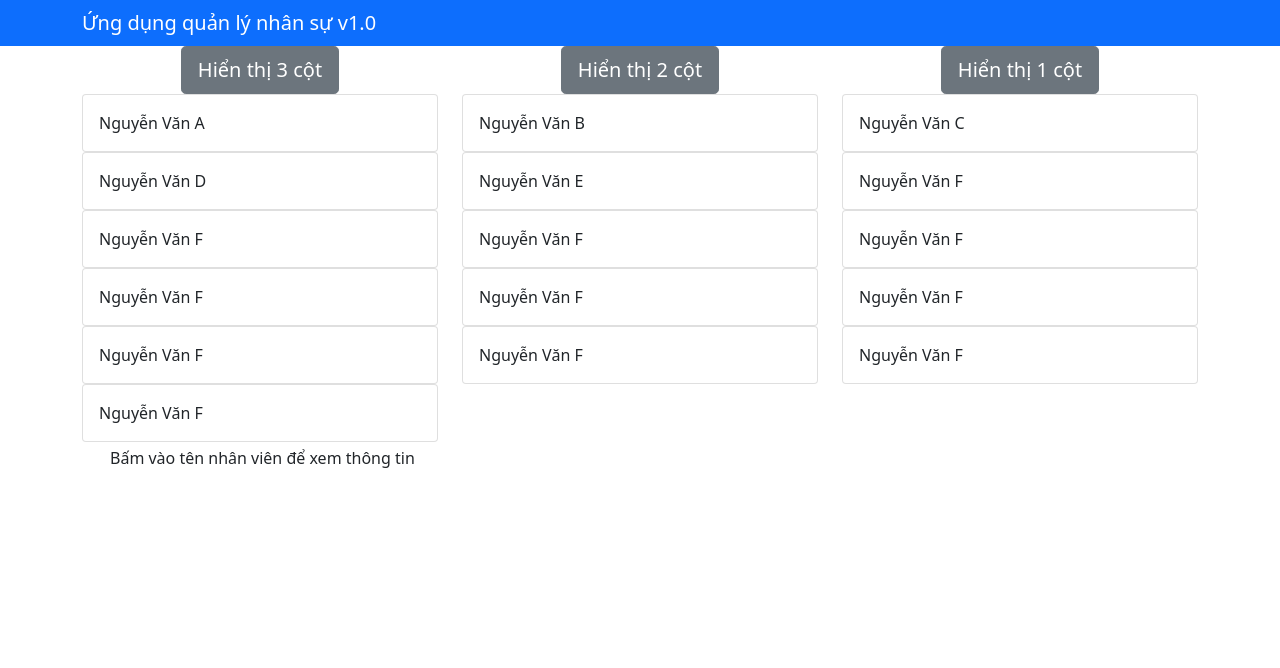
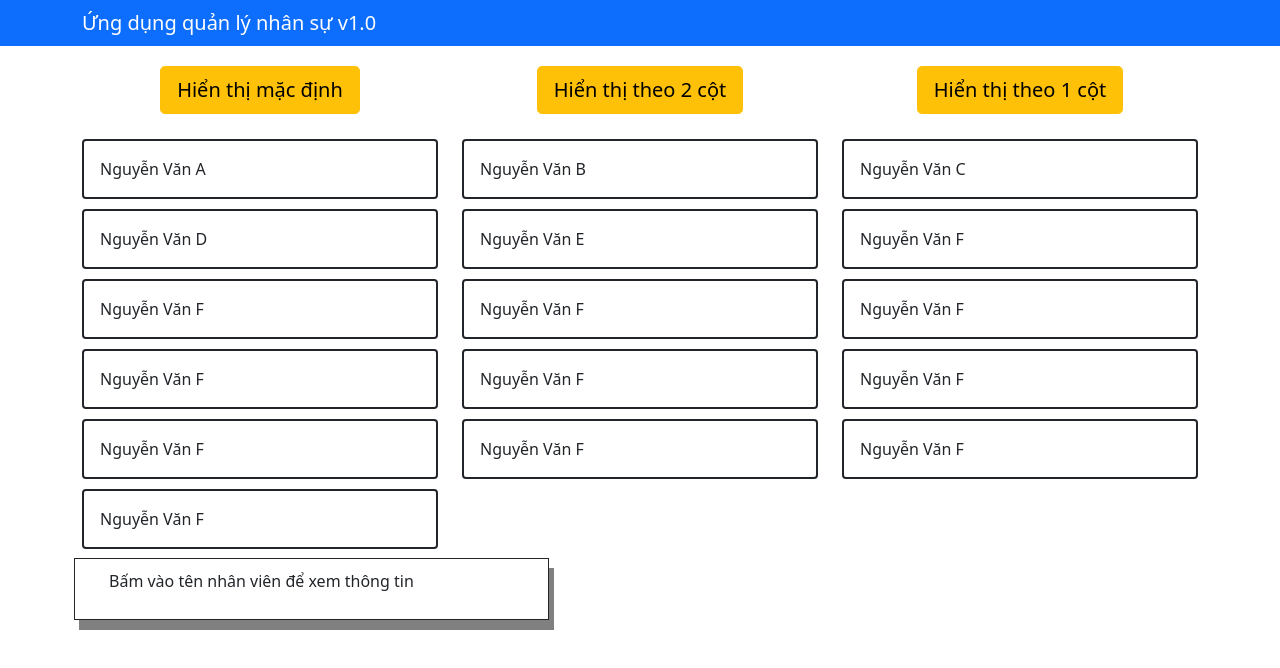
Before and after one commit to FX14748/RJS101x_01-A_VN_DN, a React (Create React App) app: page / in a window 1280 px wide. Shown: the top 668 px of the page. Built offline with nearby package versions, Linux system fonts and the light colour scheme.

Commit message:
10th commit

```diff
--- /dev/null
+++ b/src/components/StaffDetail.css
@@ -0,0 +1,6 @@
+.info-card {
+    border: 1px solid;
+    padding: 10px;
+    box-shadow: 5px 10px grey;
+
+  }
--- /dev/null
+++ b/src/components/StaffList.css
@@ -0,0 +1,10 @@
+.display-button {
+    margin-top: 20px;
+    margin-bottom: 20px;
+}
+
+.staff-card {
+    margin-top: 5px;
+    margin-bottom: 5px;
+    border: solid 2px
+}
--- a/src/components/staffDetail.js
+++ b/src/components/staffDetail.js
@@ -1,7 +1,7 @@
 import React, { Component } from 'react';
 import { Card, CardBody, CardText } from 'reactstrap';
 import dateFormat, { masks } from "dateformat";
-
+import './StaffDetail.css';
 
 class StaffDetails extends Component {
     constructor(props) {
@@ -33,7 +33,7 @@ class StaffDetails extends Component {
 
     render() {
         return (
-            <div  className="col-12 col-md-5 m-1">
+            <div  className="col-12 col-md-5 m-1 info-card">
                 {this.renderStaff(this.props.selectedStaff)}
             </div>
         )
--- a/src/components/staffList.js
+++ b/src/components/staffList.js
@@ -1,9 +1,9 @@
 import React, { Component } from 'react';
 import { Card, CardBody, CardTitle, CardText } from 'reactstrap';
-import dateFormat, { masks } from "dateformat";
-import StaffDetails from './staffDetail';
+import dateFormat from "dateformat";
+import StaffDetails from './StaffDetail';
 import { Button } from 'reactstrap';
-
+import './StaffList.css';
 
 
 class StaffList extends Component {
@@ -43,7 +43,9 @@ class StaffList extends Component {
             return (
                 <div className= {this.state.viewPage}>
                     <Card key={staff.id}
-                    onClick={() => this.onStaffSelect(staff)}>
+                    onClick={() => this.onStaffSelect(staff)}
+                    className="staff-card"
+                    >
                         <CardBody>
                         {staff.name}
                         </CardBody>
@@ -54,34 +56,37 @@ class StaffList extends Component {
 
         return (
             <div className="container">
-                <div className='row display-button'>
+                <div className='row'>
                     <div className='col-md-4 text-center'>
                         <Button
-                        variant="primary"
+                        className='display-button'
+                        color="warning"
                         size='lg'
-                        onClick={() => this.setState({viewPage:'col-sm-4'})}
+                        onClick={() => this.setState({viewPage:'col-md-6 col-xl-4'})}
                         >
-                            Hiển thị 3 cột
+                            Hiển thị mặc định
                         </Button>
                     </div>
 
                     <div className='col-md-4 text-center'>
                         <Button
-                        variant="primary"
+                        className='display-button'
+                        color="warning"
                         size='lg'
                         onClick={() => this.setState({viewPage:'col-sm-6'})}
                         >
-                            Hiển thị 2 cột
+                            Hiển thị theo 2 cột
                         </Button>
                     </div>
 
                     <div className='col-md-4 text-center'>
                         <Button
-                        variant="primary"
+                        className='display-button'
+                        color="warning"
                         size='lg'
                         onClick={() => this.setState({viewPage:'col-sm-12'})}
                         >
-                            Hiển thị 1 cột
+                            Hiển thị theo 1 cột
                         </Button>
                     </div>
                 </div>
@@ -91,6 +96,7 @@ class StaffList extends Component {
                 <div className="row staff-info">
                    <StaffDetails selectedStaff = {this.state.selectedStaff}/>
                 </div>
+
             </div>
                 )
     };
```
Also changed, not shown: src/App.js (+1 -7 lines).
